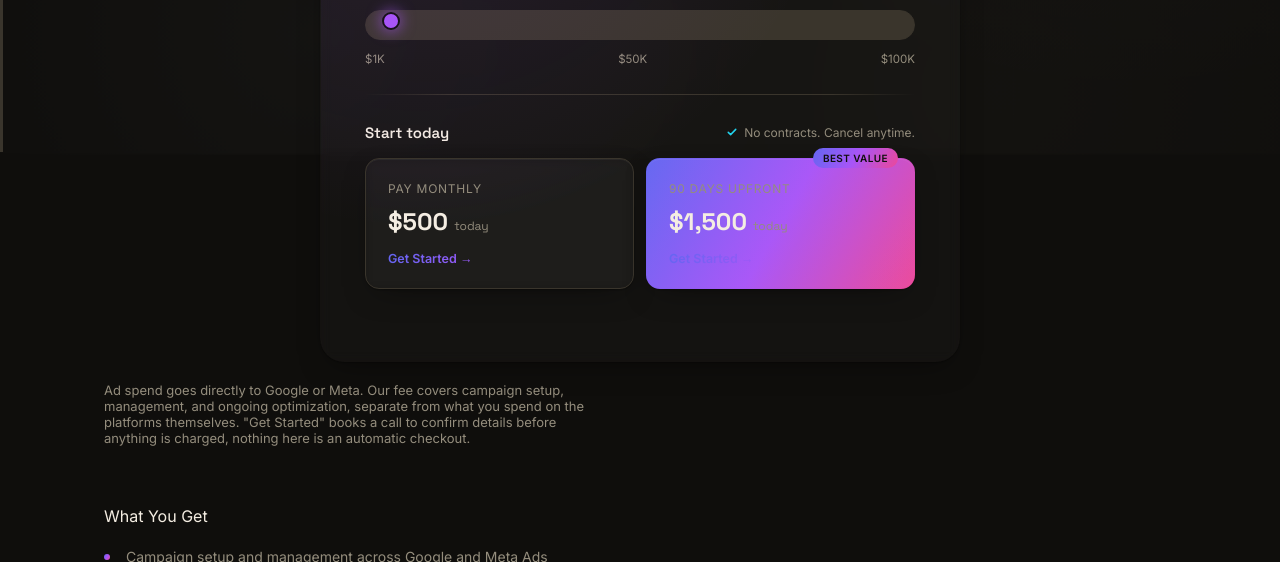
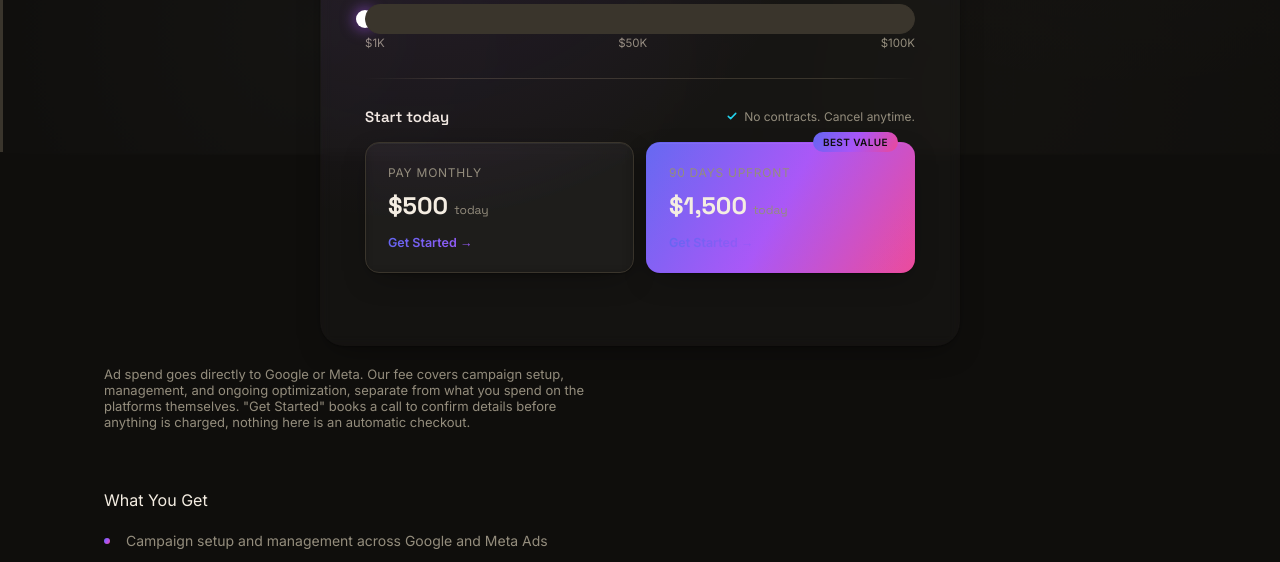
Before and after one commit to ascendmg/ascend-site, a website: page pricing-ads.html in a window 1280 px wide. Shown: the part 648-1210 px from the top of the page. Drawn offline with Linux system fonts and the light colour scheme; files whose address does not match are found by name.

Commit message:
Add files via upload

```diff
--- a/pricing-ads.html
+++ b/pricing-ads.html
@@ -147,22 +147,50 @@
     .ascent-top-row{flex-direction:column;}
     .slider-fee{text-align:left; margin-top:14px;}
   }
+  .slider-track-wrap{
+    position:relative;
+    width:100%;
+    height:18px;
+    display:flex;
+    align-items:center;
+  }
+  .slider-fill{
+    position:absolute;
+    left:0; top:50%;
+    height:3px;
+    transform:translateY(-50%);
+    border-radius:999px;
+    background:var(--accent-gradient);
+    pointer-events:none;
+    width:0%;
+  }
+  .slider-thumb-visual{
+    position:absolute;
+    top:50%;
+    width:18px; height:18px;
+    border-radius:50%;
+    background:#ffffff;
+    box-shadow:0 0 14px 2px rgba(168,85,247,.55), 0 1px 3px rgba(0,0,0,.4);
+    transform:translate(-50%, -50%);
+    pointer-events:none;
+    left:0%;
+  }
   #adSlider{
-    width:100%; -webkit-appearance:none; appearance:none; height:1.5px;
+    position:relative;
+    z-index:2;
+    width:100%; -webkit-appearance:none; appearance:none; height:3px;
     border-radius:999px; outline:none;
+    background:var(--line);
   }
   #adSlider::-webkit-slider-thumb{
     -webkit-appearance:none; appearance:none; width:18px; height:18px; border-radius:50%;
-    background:var(--accent-2); cursor:pointer; border:2px solid var(--black);
-    margin-top:-8.25px;
-    box-shadow:0 0 14px 2px rgba(168,85,247,.55);
+    background:transparent; cursor:pointer; border:none;
   }
   #adSlider::-moz-range-thumb{
-    width:18px; height:18px; border-radius:50%; background:var(--accent-2);
-    cursor:pointer; border:2px solid var(--black);
-    box-shadow:0 0 14px 2px rgba(168,85,247,.55);
+    width:18px; height:18px; border-radius:50%; background:transparent;
+    cursor:pointer; border:none;
   }
-  #adSlider::-moz-range-track{height:1.5px; border-radius:999px;}
+  #adSlider::-moz-range-track{height:3px; border-radius:999px; background:transparent;}
   .slider-range-labels{display:flex; justify-content:space-between; margin-top:8px; font-size:11.5px; color:var(--muted);}
 
   .ascent-divider{
@@ -226,10 +254,8 @@
   }
   .slider-card:hover{box-shadow:0 8px 40px rgba(0,0,0,.25);}
 
-  #adSlider::-webkit-slider-thumb{transition:transform .15s ease;}
-  #adSlider:active::-webkit-slider-thumb{transform:scale(1.15);}
-  #adSlider::-moz-range-thumb{transition:transform .15s ease;}
-  #adSlider:active::-moz-range-thumb{transform:scale(1.15);}
+  #adSlider:active ~ .slider-thumb-visual{transform:translate(-50%, -50%) scale(1.15);}
+  .slider-thumb-visual{transition:transform .15s ease;}
 
   @keyframes valuePulse{
     0%{ color:var(--ivory); }
@@ -356,7 +382,11 @@
         </div>
         <div class="slider-fee">Our fee <strong id="feeDisplay">50.0%</strong> &middot; <span id="feeAmount">$500/mo</span></div>
       </div>
-      <input type="range" id="adSlider" min="1000" max="100000" step="500" value="1000">
+      <div class="slider-track-wrap">
+        <input type="range" id="adSlider" min="1000" max="100000" step="500" value="1000">
+        <div class="slider-fill" id="sliderFill"></div>
+        <div class="slider-thumb-visual" id="sliderThumb"></div>
+      </div>
       <div class="slider-range-labels"><span>$1K</span><span>$50K</span><span>$100K</span></div>
 
       <div class="ascent-divider"></div>
@@ -457,6 +487,8 @@
   });
 
   const adSlider = document.getElementById('adSlider');
+  const sliderFill = document.getElementById('sliderFill');
+  const sliderThumb = document.getElementById('sliderThumb');
   const spendDisplay = document.getElementById('spendDisplay');
   const feeDisplay = document.getElementById('feeDisplay');
   const feeAmount = document.getElementById('feeAmount');
@@ -486,11 +518,11 @@
     payMonthlyAmount.innerHTML = '$' + feeDollars.toLocaleString() + ' <span>today</span>';
     pay90Amount.innerHTML = '$' + (feeDollars * 3).toLocaleString() + ' <span>today</span>';
 
-    // Colored track fill — simple raw percentage matched to slider progress,
-    // so it starts fully empty at the far left and fully colored at the
-    // far right, with the thumb always sitting right at the fill's edge.
+    // Fill bar and custom white thumb are positioned from the exact same
+    // percentage value, so they can never disagree or show a gap.
     const fillPct = progress * 100;
-    adSlider.style.background = `linear-gradient(to right, var(--platinum) 0%, var(--platinum) ${fillPct}%, var(--line) ${fillPct}%, var(--line) 100%)`;
+    sliderFill.style.width = fillPct + '%';
+    sliderThumb.style.left = fillPct + '%';
   }
   if (adSlider) {
     adSlider.addEventListener('input', updateSlider);
```
